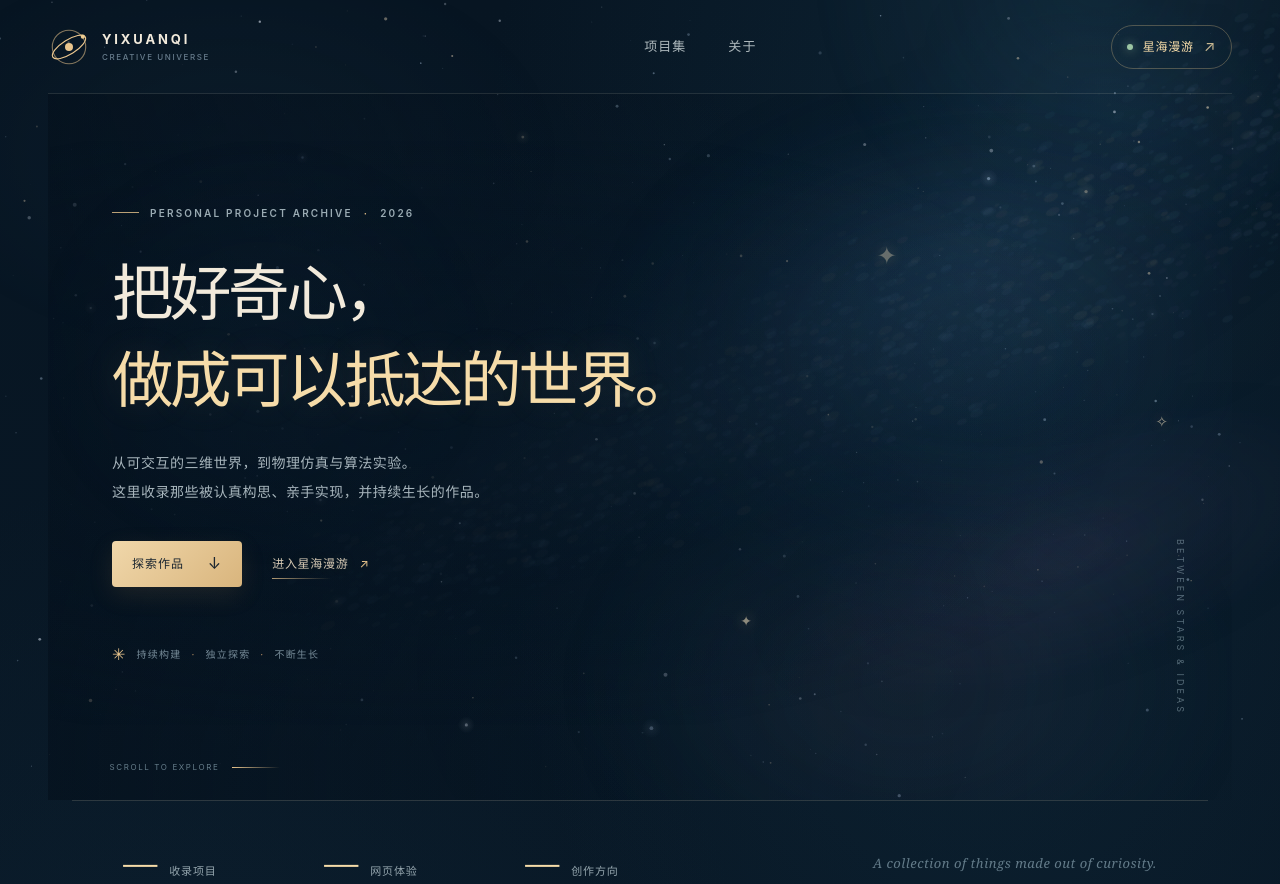
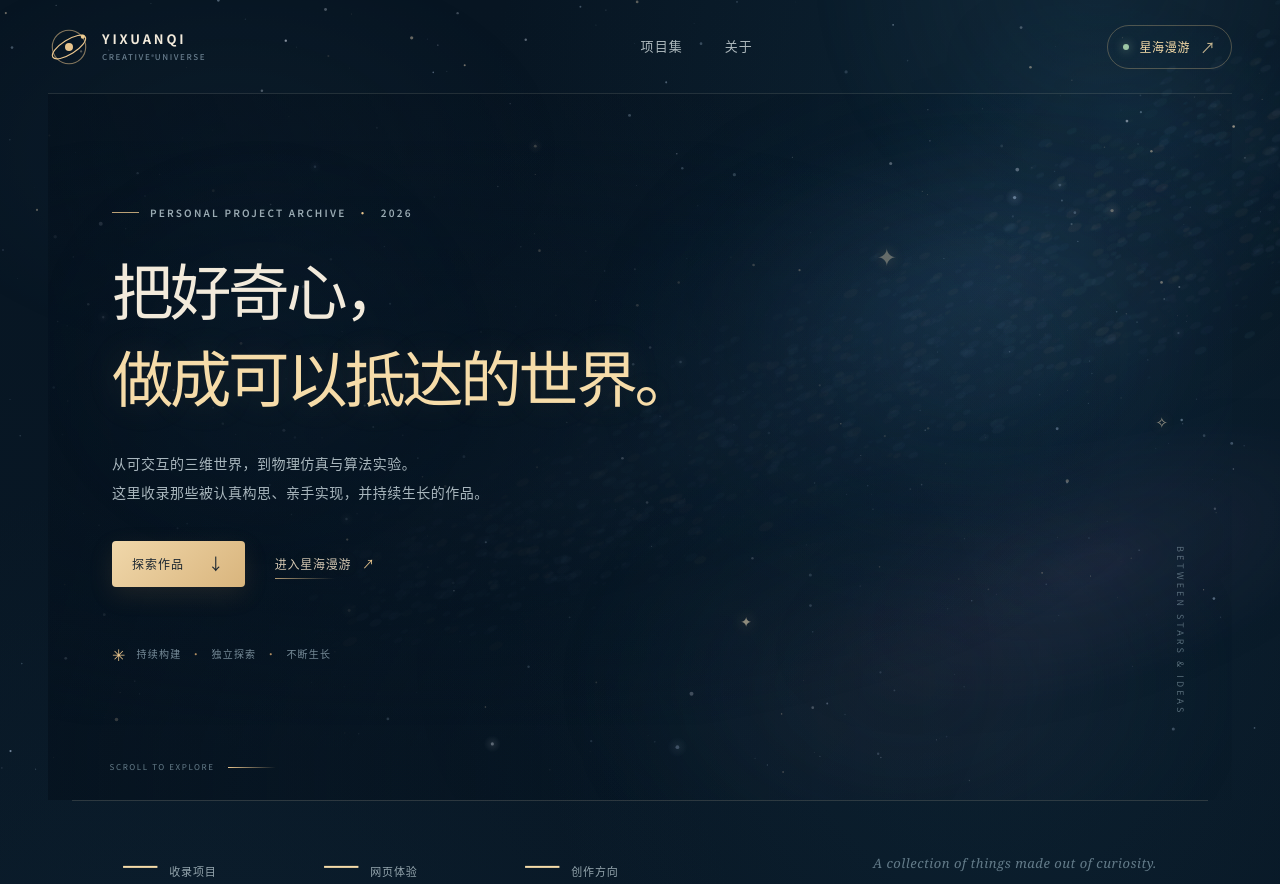
Before and after one commit to yixuanqi/yixuanqi.github.io, a plain HTML site: page index.html in a window 1280 px wide. Shown: the top 884 px of the page. Drawn offline with Linux system fonts and the light colour scheme; no server answers; animation ran at ten frames a second.

Commit message:
fix(portal): render Chinese UI with dedicated sans font

```diff
--- a/assets/styles.css
+++ b/assets/styles.css
@@ -11,7 +11,7 @@
   --gold-bright: #f6dca9;
   --line: rgba(220, 205, 177, .17);
   --serif: "Noto Serif SC", "Songti SC", Georgia, serif;
-  --sans: Inter, "Segoe UI", "Microsoft YaHei", sans-serif;
+  --sans: "Noto Sans SC", "PingFang SC", "Microsoft YaHei", "Noto Sans CJK SC", Inter, "Segoe UI", sans-serif;
 }
 * { box-sizing: border-box; }
 html { scroll-behavior: smooth; scroll-padding-top: 90px; }
--- a/index.html
+++ b/index.html
@@ -12,7 +12,7 @@
   <link rel="icon" type="image/svg+xml" href="./assets/favicon.svg">
   <link rel="preconnect" href="https://fonts.googleapis.com">
   <link rel="preconnect" href="https://fonts.gstatic.com" crossorigin>
-  <link href="https://fonts.googleapis.com/css2?family=Caveat:wght@500;600;700&family=Noto+Serif+SC:wght@400;500;600;700&display=swap" rel="stylesheet">
+  <link href="https://fonts.googleapis.com/css2?family=Caveat:wght@500;600;700&family=Noto+Sans+SC:wght@400;500;600;700&family=Noto+Serif+SC:wght@400;500;600;700&display=swap" rel="stylesheet">
   <link rel="stylesheet" href="./assets/styles.css">
   <script src="./assets/app.js" defer></script>
 </head>
--- a/scripts/smoke-portal.mjs
+++ b/scripts/smoke-portal.mjs
@@ -54,6 +54,7 @@ try {
     });
     await page.goto(origin, { waitUntil: "load" });
     await page.waitForFunction(() => document.querySelectorAll(".project-card").length === 12, null, { timeout: 20000 });
+    await page.evaluate(() => document.fonts.ready);
     await page.waitForTimeout(500);
     assert.equal(await page.locator(".hero-art").count(), 0, "Old static planet illustration must be absent");
     assert.equal(await page.locator(".hero-atmosphere").count(), 1, "Cosmic atmosphere must exist");
```
